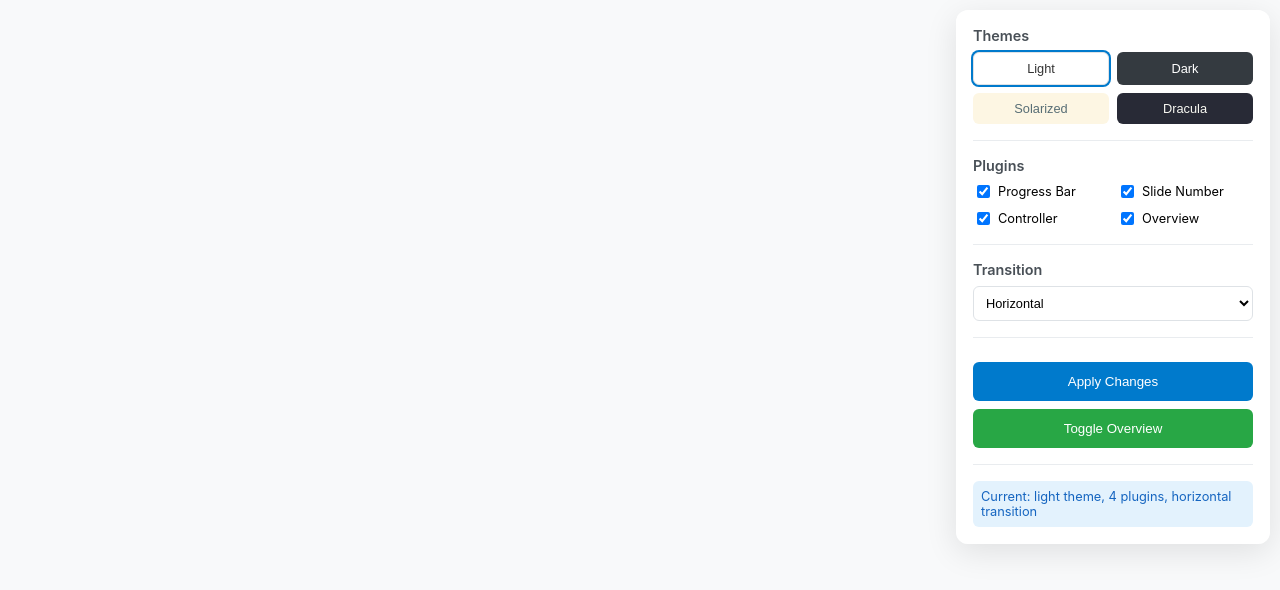
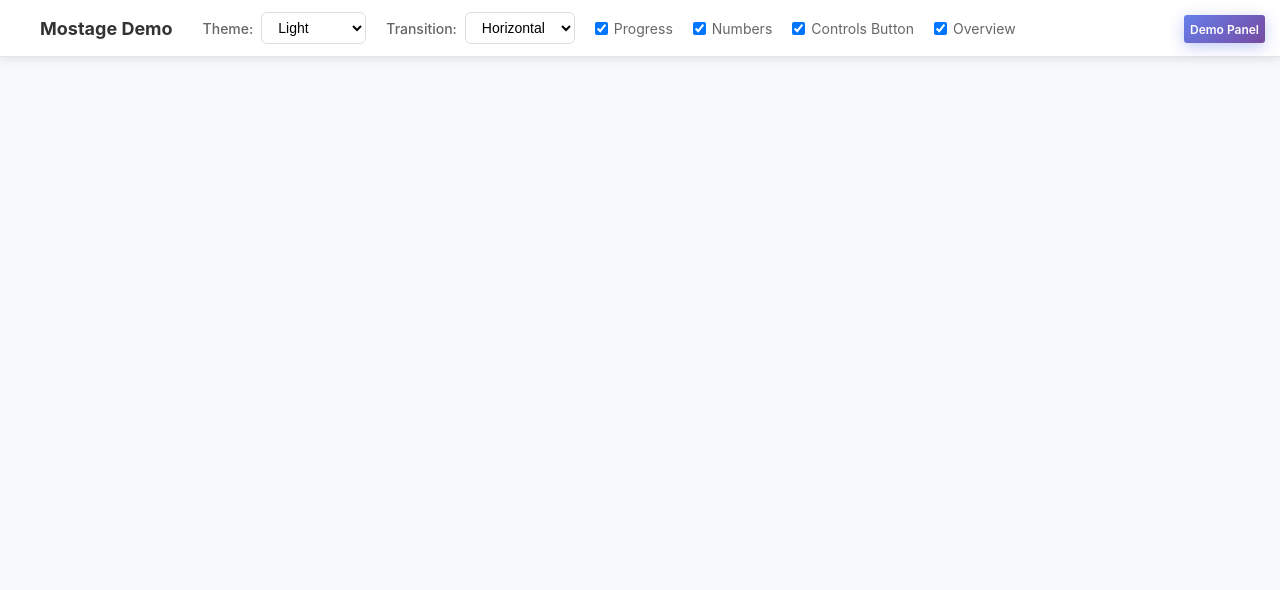
Before and after one commit to mirmousaviii/mostage, a website built with Vite: page example/index.html in a window 1280 px wide. Built offline with nearby package versions, Linux system fonts and the light colour scheme.

Commit message:
imrpove demo panel and fix style

```diff
--- a/example/index.html
+++ b/example/index.html
@@ -9,170 +9,188 @@
             margin: 0;
             font-family: -apple-system, BlinkMacSystemFont, 'Segoe UI', sans-serif;
             background: #f8f9fa;
+            height: 100vh;
+            overflow: hidden; /* Prevent page scroll */
         }
 
-        .demo-controls {
+        #app {
             position: fixed;
-            top: 10px;
-            right: 10px;
+            top: 0;
+            left: 0;
+            right: 0;
+            bottom: 0;
+            transition: top 0.3s ease;
+        }
+
+        #app.with-header {
+            top: 60px;
+        }
+
+        .demo-header {
+            position: fixed;
+            top: 0;
+            left: 0;
+            right: 0;
             z-index: 2000;
             background: rgba(255, 255, 255, 0.95);
             backdrop-filter: blur(10px);
-            padding: 1rem;
-            border-radius: 12px;
-            box-shadow: 0 8px 32px rgba(0, 0, 0, 0.1);
-            border: 1px solid rgba(255, 255, 255, 0.2);
-            max-width: 280px;
-            max-height: 90vh;
-            overflow-y: auto;
+            border-bottom: 1px solid rgba(0, 0, 0, 0.1);
+            box-shadow: 0 2px 10px rgba(0, 0, 0, 0.1);
+            transition: transform 0.3s ease;
         }
 
-        .control-section {
-            margin-bottom: 1rem;
-            padding-bottom: 1rem;
-            border-bottom: 1px solid #e9ecef;
+        .demo-header.minimized {
+            transform: translateY(-100%);
         }
 
-        .control-section:last-child {
-            border-bottom: none;
-            margin-bottom: 0;
+        .header-content {
+            display: flex;
+            align-items: center;
+            justify-content: space-between;
+            padding: 12px 20px;
+            max-width: 1200px;
+            margin: 0 auto;
         }
 
-        .control-section h4 {
-            margin: 0 0 0.5rem 0;
-            font-size: 0.9rem;
-            font-weight: 600;
-            color: #495057;
+        .header-left {
+            display: flex;
+            align-items: center;
+            gap: 20px;
         }
 
-        .theme-buttons {
-            display: grid;
-            grid-template-columns: 1fr 1fr;
-            gap: 0.5rem;
+        .logo {
+            font-weight: 700;
+            font-size: 18px;
+            color: #333;
+            margin-right: 10px;
         }
 
-        .theme-btn {
-            padding: 0.5rem;
-            border: none;
-            border-radius: 6px;
-            cursor: pointer;
-            font-size: 0.8rem;
-            font-weight: 500;
-            transition: all 0.2s ease;
-            text-align: center;
+        .control-group {
+            display: flex;
+            align-items: center;
+            gap: 8px;
         }
 
-        .theme-btn.light { background: #ffffff; color: #333; border: 1px solid #dee2e6; }
-        .theme-btn.dark { background: #343a40; color: #ffffff; }
-        .theme-btn.solarized { background: #fdf6e3; color: #586e75; }
-        .theme-btn.dracula { background: #282a36; color: #f8f8f2; }
-
-        .theme-btn:hover {
-            transform: translateY(-1px);
-            box-shadow: 0 4px 12px rgba(0, 0, 0, 0.15);
+        .control-label {
+            font-size: 14px;
+            color: #666;
+            font-weight: 500;
         }
 
-        .theme-btn.active {
-            box-shadow: 0 0 0 2px #007acc;
-        }
-
-        .plugin-grid {
-            display: grid;
-            grid-template-columns: 1fr 1fr;
-            gap: 0.5rem;
+        .theme-dropdown {
+            padding: 6px 12px;
+            border: 1px solid #ddd;
+            border-radius: 6px;
+            font-size: 14px;
+            background: white;
+            cursor: pointer;
+            min-width: 100px;
         }
 
         .plugin-checkbox {
             display: flex;
             align-items: center;
-            font-size: 0.8rem;
+            font-size: 14px;
+            color: #666;
+            gap: 6px;
         }
 
         .plugin-checkbox input {
-            margin-right: 0.5rem;
+            margin: 0;
         }
 
         .transition-select {
-            width: 100%;
-            padding: 0.5rem;
-            border: 1px solid #dee2e6;
+            padding: 6px 12px;
+            border: 1px solid #ddd;
             border-radius: 6px;
-            font-size: 0.8rem;
+            font-size: 14px;
             background: white;
+            cursor: pointer;
+            min-width: 100px;
         }
 
-        .info-display {
-            background: #e3f2fd;
-            padding: 0.5rem;
-            border-radius: 6px;
-            font-size: 0.8rem;
-            color: #1565c0;
-            margin-top: 0.5rem;
+        .minimize-btn {
+            position: fixed;
+            top: 15px;
+            right: 15px;
+            z-index: 2001;
+            background: linear-gradient(135deg, #667eea 0%, #764ba2 100%);
+            color: white;
+            border: none;
+            border-radius: 3px;
+            height: 28px;
+            cursor: pointer;
+            font-size: 12px;
+            font-weight: 600;
+            display: flex;
+            align-items: center;
+            justify-content: center;
+            transition: all 0.3s cubic-bezier(0.4, 0, 0.2, 1);
+            box-shadow: 0 4px 15px rgba(102, 126, 234, 0.4);
+            backdrop-filter: blur(10px);
+            font-family: -apple-system, BlinkMacSystemFont, 'Segoe UI', sans-serif;
         }
 
-        .action-btn {
-            width: 100%;
-            padding: 0.75rem;
-            background: #007acc;
-            color: white;
-            border: none;
-            border-radius: 6px;
-            cursor: pointer;
-            font-weight: 500;
-            margin-top: 0.5rem;
-            transition: background 0.2s ease;
+        .minimize-btn:hover {
+            box-shadow: 0 8px 25px rgba(102, 126, 234, 0.6);
+            background: linear-gradient(135deg, #5a6fd8 0%, #6a4c93 100%);
         }
 
-        .action-btn:hover {
-            background: #0056b3;
+
+        .minimize-btn.minimized {
+            background: linear-gradient(135deg, #28a745 0%, #20c997 100%);
+            box-shadow: 0 4px 15px rgba(40, 167, 69, 0.4);
+            top: 15px;
+            animation: bounce 0.5s ease;
         }
 
+        .minimize-btn.minimized:hover {
+            background: linear-gradient(135deg, #218838 0%, #1fa587 100%);
+            box-shadow: 0 8px 25px rgba(40, 167, 69, 0.6);
+        }
+
+
         @media (max-width: 768px) {
-            .demo-controls {
-                position: relative;
-                max-width: none;
-                margin: 10px;
-                max-height: none;
+            #app.with-header {
+                top: 80px;
+            }
+
+            .header-content {
+                flex-direction: column;
+                gap: 10px;
+                padding: 10px;
+            }
+
+            .header-left {
+                flex-wrap: wrap;
+                justify-content: center;
+                gap: 15px;
+            }
+
+            .control-group {
+                gap: 6px;
             }
         }
     </style>
 </head>
 <body>
-    <div class="demo-controls">
-        <div class="control-section">
-            <h4>Themes</h4>
-            <div class="theme-buttons">
-                <button class="theme-btn light active" data-theme="light">Light</button>
-                <button class="theme-btn dark" data-theme="dark">Dark</button>
-                <button class="theme-btn solarized" data-theme="solarized">Solarized</button>
-                <button class="theme-btn dracula" data-theme="dracula">Dracula</button>
-            </div>
+    <div class="demo-header" id="demo-header">
+        <div class="header-content">
+            <div class="header-left">
+                <div class="logo">Mostage Demo</div>
+
+                <div class="control-group">
+                    <span class="control-label">Theme:</span>
+                    <select class="theme-dropdown" id="theme-select">
+                        <option value="light">Light</option>
+                        <option value="dark">Dark</option>
+                        <option value="solarized">Solarized</option>
+                        <option value="dracula">Dracula</option>
+                    </select>
                 </div>
 
-        <div class="control-section">
-            <h4>Plugins</h4>
-            <div class="plugin-grid">
-                <label class="plugin-checkbox">
-                    <input type="checkbox" id="progress-bar" checked>
-                    Progress Bar
-                </label>
-                <label class="plugin-checkbox">
-                    <input type="checkbox" id="slide-number" checked>
-                    Slide Number
-                </label>
-                <label class="plugin-checkbox">
-                    <input type="checkbox" id="controller" checked>
-                    Controller
-                </label>
-                <label class="plugin-checkbox">
-                    <input type="checkbox" id="overview-mode" checked>
-                    Overview
-                </label>
-            </div>
-        </div>
-
-        <div class="control-section">
-            <h4>Transition</h4>
+                <div class="control-group">
+                    <span class="control-label">Transition:</span>
                     <select class="transition-select" id="transition-select">
                         <option value="horizontal">Horizontal</option>
                         <option value="vertical">Vertical</option>
@@ -180,17 +198,40 @@
                     </select>
                 </div>
 
-        <div class="control-section">
-            <button class="action-btn" onclick="applyChanges()">Apply Changes</button>
-            <button class="action-btn" onclick="toggleOverview()" style="background: #28a745;">Toggle Overview</button>
+                <div class="control-group">
+                    <label class="plugin-checkbox">
+                        <input type="checkbox" id="progress-bar" checked>
+                        Progress
+                    </label>
                 </div>
 
-        <div class="info-display" id="info-display">
-            Current: light theme, 4 plugins
+                <div class="control-group">
+                    <label class="plugin-checkbox">
+                        <input type="checkbox" id="slide-number" checked>
+                        Numbers
+                    </label>
+                </div>
+
+                <div class="control-group">
+                    <label class="plugin-checkbox">
+                        <input type="checkbox" id="controller" checked>
+                        Controls Button
+                    </label>
+                </div>
+
+                <div class="control-group">
+                    <label class="plugin-checkbox">
+                        <input type="checkbox" id="overview-mode" checked>
+                        Overview
+                    </label>
+                </div>
+            </div>
         </div>
     </div>
 
-    <div id="app"></div>
+    <button class="minimize-btn" id="minimize-btn" onclick="toggleHeader()" title="Hide Control Panel">Demo Panel</button>
+
+    <div id="app" class="with-header"></div>
 
     <script type="module">
         import Mo from '../src/index.ts';
@@ -198,7 +239,7 @@
         let currentMo = null;
 
         async function initPresentation() {
-            const theme = document.querySelector('.theme-btn.active').dataset.theme;
+            const theme = document.getElementById('theme-select').value;
             const transition = document.getElementById('transition-select').value;
 
             const plugins = [];
@@ -222,44 +263,40 @@
                 });
 
                 await currentMo.start();
-
-                // Update info display
-                document.getElementById('info-display').textContent =
-                    `Current: ${theme} theme, ${plugins.length} plugins, ${transition} transition`;
-
                 console.log(`Presentation loaded: ${theme} theme, ${plugins.length} plugins`);
             } catch (error) {
                 console.error('Error initializing presentation:', error);
             }
         }
 
-        // Theme button handling
-        document.querySelectorAll('.theme-btn').forEach(btn => {
-            btn.addEventListener('click', () => {
-                document.querySelectorAll('.theme-btn').forEach(b => b.classList.remove('active'));
-                btn.classList.add('active');
-                initPresentation();
-            });
-        });
+        // Theme dropdown handling
+        document.getElementById('theme-select').addEventListener('change', initPresentation);
 
         // Plugin checkbox handling
         document.querySelectorAll('input[type="checkbox"]').forEach(checkbox => {
             checkbox.addEventListener('change', initPresentation);
         });
 
-        // Global functions for buttons
-        window.applyChanges = initPresentation;
+        // Transition select handling
+        document.getElementById('transition-select').addEventListener('change', initPresentation);
 
-        window.toggleOverview = () => {
-            if (currentMo) {
-                // Simulate 'O' key press for overview mode
-                const event = new KeyboardEvent('keydown', { key: 'o' });
-                document.dispatchEvent(event);
+        // Header minimize functionality
+        window.toggleHeader = () => {
+            const header = document.getElementById('demo-header');
+            const btn = document.getElementById('minimize-btn');
+            const app = document.getElementById('app');
+
+            header.classList.toggle('minimized');
+            btn.classList.toggle('minimized');
+
+            if (header.classList.contains('minimized')) {
+                btn.setAttribute('title', 'Show Control Panel');
+                app.classList.remove('with-header');
+            } else {
+                btn.setAttribute('title', 'Hide Control Panel');
+                app.classList.add('with-header');
             }
         };
-
-        // Auto-apply changes when selects change
-        document.getElementById('transition-select').addEventListener('change', initPresentation);
 
         // Initialize with default settings
         initPresentation();
--- a/src/styles/base.css
+++ b/src/styles/base.css
@@ -41,14 +41,12 @@ body {
   font-size: 3rem;
   font-weight: 700;
   margin: 0 0 1rem 0;
-  text-align: center;
 }
 
 .mo-slide h2 {
   font-size: 2.5rem;
   font-weight: 600;
   margin: 0 0 1rem 0;
-  text-align: center;
 }
 
 .mo-slide h3 {
@@ -61,8 +59,6 @@ body {
   font-size: 1.2rem;
   line-height: 1.6;
   margin: 0 0 1rem 0;
-  text-align: center;
-  max-width: 800px;
 }
 
 .mo-slide ul, .mo-slide ol {
@@ -197,13 +193,11 @@ body {
 .mo-overview-slide h3 {
   font-size: 1rem;
   margin: 0.2rem 0;
-  text-align: center;
 }
 
 .mo-overview-slide p {
   font-size: 0.7rem;
   margin: 0.1rem 0;
-  text-align: center;
 }
 
 /* Mobile */
```
Lines whose indentation alone changed are shown as unchanged.
